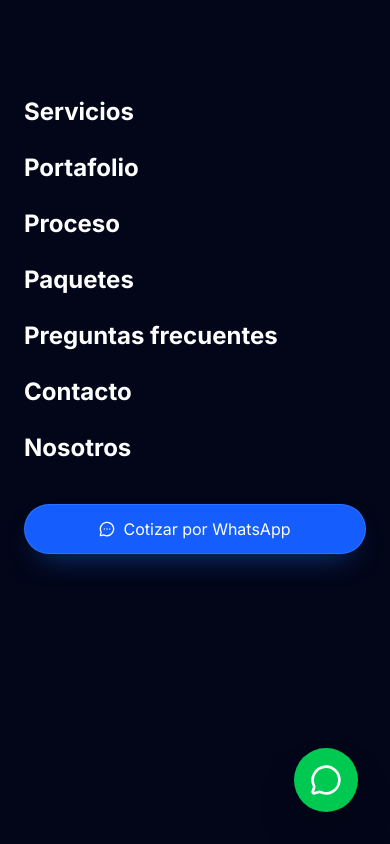
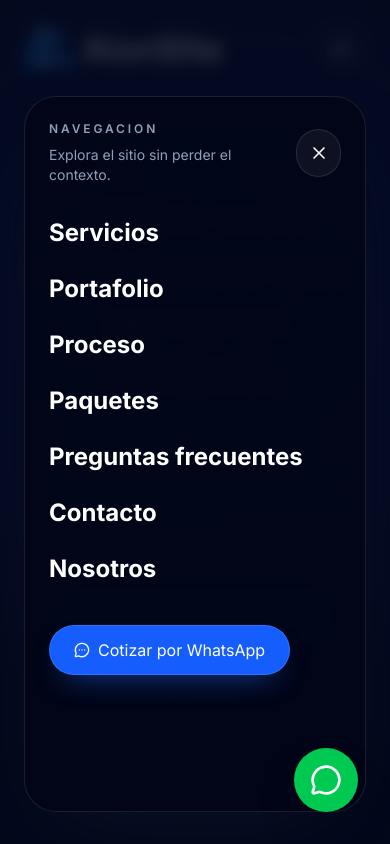
Before and after one commit to FeMizo/AionSite, a Next.js app: page / in a window 390 px wide. Both pictures are taken after a click on the button 354 px from the left and 44 px from the top of the page. Shown: the top 844 px of the page. Built offline with nearby package versions, Linux system fonts and the light colour scheme.

Commit message:
:hammer: v1.15.0

```diff
--- a/app/globals.css
+++ b/app/globals.css
@@ -22,6 +22,19 @@ body {
     rgb(var(--background-start-rgb));
 }
 
+body.menu-open {
+  overflow: hidden;
+}
+
+.mobile-menu {
+  position: fixed;
+  inset: 0;
+  height: 100vh;
+  max-height: 100vh;
+  overflow-y: auto;
+  overscroll-behavior: contain;
+}
+
 @layer utilities {
   .animate-fade-in {
     animation: fadeIn 0.8s ease-out forwards;
--- a/package.json
+++ b/package.json
@@ -1,7 +1,7 @@
 {
   "name": "aionsite",
   "private": true,
-  "version": "1.14.2",
+  "version": "1.15.0",
   "type": "module",
   "scripts": {
     "dev": "next dev --port=2666 --hostname=0.0.0.0",
--- a/src/components/sections/Header.tsx
+++ b/src/components/sections/Header.tsx
@@ -23,9 +23,51 @@ export function Header({
       setIsScrolled(window.scrollY > 20);
     };
 
+    handleScroll();
     window.addEventListener("scroll", handleScroll);
     return () => window.removeEventListener("scroll", handleScroll);
   }, []);
+
+  useEffect(() => {
+    document.body.classList.toggle("menu-open", isMobileMenuOpen);
+
+    return () => {
+      document.body.classList.remove("menu-open");
+    };
+  }, [isMobileMenuOpen]);
+
+  useEffect(() => {
+    const mediaQuery = window.matchMedia("(min-width: 768px)");
+
+    const handleViewportChange = (event: MediaQueryListEvent) => {
+      if (event.matches) {
+        setIsMobileMenuOpen(false);
+      }
+    };
+
+    if (mediaQuery.matches) {
+      setIsMobileMenuOpen(false);
+    }
+
+    mediaQuery.addEventListener("change", handleViewportChange);
+    return () => mediaQuery.removeEventListener("change", handleViewportChange);
+  }, []);
+
+  const navLinkClass = "text-sm font-medium text-slate-300 transition-colors hover:text-white";
+  const mobileNavLinkClass = "text-2xl font-bold text-white";
+
+  function closeMobileMenu() {
+    setIsMobileMenuOpen(false);
+  }
+
+  function toggleMobileMenu() {
+    setIsMobileMenuOpen((current) => !current);
+  }
+
+  function handleMobileWhatsAppClick() {
+    closeMobileMenu();
+    window.open(data.whatsappLink, "_blank");
+  }
 
   return (
     <header
@@ -54,7 +96,7 @@ export function Header({
               <Link
                 key={item.name}
                 href={item.href}
-                className="text-sm font-medium text-slate-300 transition-colors hover:text-white"
+                className={navLinkClass}
               >
                 {item.name}
               </Link>
@@ -62,7 +104,7 @@ export function Header({
               <a
                 key={item.name}
                 href={item.href}
-                className="text-sm font-medium text-slate-300 transition-colors hover:text-white"
+                className={navLinkClass}
               >
                 {item.name}
               </a>
@@ -79,23 +121,70 @@ export function Header({
         </nav>
 
         <button
-          className="text-white md:hidden"
-          onClick={() => setIsMobileMenuOpen(!isMobileMenuOpen)}
+          type="button"
+          className="rounded-full border border-white/10 bg-white/5 p-3 text-white transition-colors hover:bg-white/10 focus-visible:outline-none focus-visible:ring-2 focus-visible:ring-blue-400/70 focus-visible:ring-offset-2 focus-visible:ring-offset-slate-950 md:hidden"
+          onClick={toggleMobileMenu}
+          aria-expanded={isMobileMenuOpen}
+          aria-controls="mobile-navigation"
+          aria-label={isMobileMenuOpen ? "Cerrar menu" : "Abrir menu"}
         >
           {isMobileMenuOpen ? <X /> : <Menu />}
         </button>
       </Container>
 
-      {isMobileMenuOpen ? (
-        <div className="fixed inset-0 z-40 bg-slate-950 px-6 pt-24 md:hidden">
-          <nav className="flex flex-col gap-6">
+      <div
+        className={`fixed inset-0 z-40 md:hidden ${
+          isMobileMenuOpen ? "pointer-events-auto" : "pointer-events-none"
+        }`}
+        aria-hidden={!isMobileMenuOpen}
+      >
+        <button
+          type="button"
+          className={`absolute inset-0 bg-slate-950/80 backdrop-blur-sm transition-opacity duration-300 ${
+            isMobileMenuOpen ? "opacity-100" : "opacity-0"
+          }`}
+          onClick={closeMobileMenu}
+          aria-label="Cerrar menu al hacer click en el fondo"
+          tabIndex={isMobileMenuOpen ? 0 : -1}
+        />
+
+        <div
+          id="mobile-navigation"
+          className={`mobile-menu absolute inset-0 px-6 pb-8 pt-24 transition-all duration-300 ${
+            isMobileMenuOpen
+              ? "translate-y-0 opacity-100"
+              : "-translate-y-3 opacity-0"
+          }`}
+        >
+          <div className="mx-auto flex min-h-full w-full max-w-xl flex-col rounded-[2rem] border border-white/10 bg-slate-950/95 p-6 shadow-[0_30px_80px_-40px_rgba(15,23,42,0.95)]">
+            <div className="mb-8 flex items-center justify-between gap-4">
+              <div>
+                <p className="text-xs font-semibold uppercase tracking-[0.24em] text-slate-400">
+                  Navegacion
+                </p>
+                <p className="mt-2 text-sm text-slate-400">
+                  Explora el sitio sin perder el contexto.
+                </p>
+              </div>
+
+              <button
+                type="button"
+                className="inline-flex h-12 w-12 items-center justify-center rounded-full border border-white/10 bg-white/5 text-white transition-colors hover:bg-white/10 focus-visible:outline-none focus-visible:ring-2 focus-visible:ring-blue-400/70 focus-visible:ring-offset-2 focus-visible:ring-offset-slate-950"
+                onClick={closeMobileMenu}
+                aria-label="Cerrar menu"
+              >
+                <X size={20} />
+              </button>
+            </div>
+
+            <nav className="flex flex-1 flex-col gap-6">
               {data.navigation.map((item) => (
                 isInternalHref(item.href) ? (
                   <Link
                     key={item.name}
                     href={item.href}
-                  className="text-2xl font-bold text-white"
-                  onClick={() => setIsMobileMenuOpen(false)}
+                    className={mobileNavLinkClass}
+                    onClick={closeMobileMenu}
                   >
                     {item.name}
                   </Link>
@@ -103,23 +192,22 @@ export function Header({
                   <a
                     key={item.name}
                     href={item.href}
-                  className="text-2xl font-bold text-white"
-                  onClick={() => setIsMobileMenuOpen(false)}
+                    className={mobileNavLinkClass}
+                    onClick={closeMobileMenu}
                   >
                     {item.name}
                   </a>
                 )
               ))}
-            <Button
-              className="mt-4 gap-2"
-              onClick={() => window.open(data.whatsappLink, "_blank")}
-            >
+
+              <Button className="mt-4 gap-2 self-start" onClick={handleMobileWhatsAppClick}>
                 <MessageCircleMore size={16} />
                 Cotizar por WhatsApp
               </Button>
             </nav>
           </div>
-      ) : null}
+        </div>
+      </div>
     </header>
   );
 }
```
Lines whose indentation alone changed are shown as unchanged.
